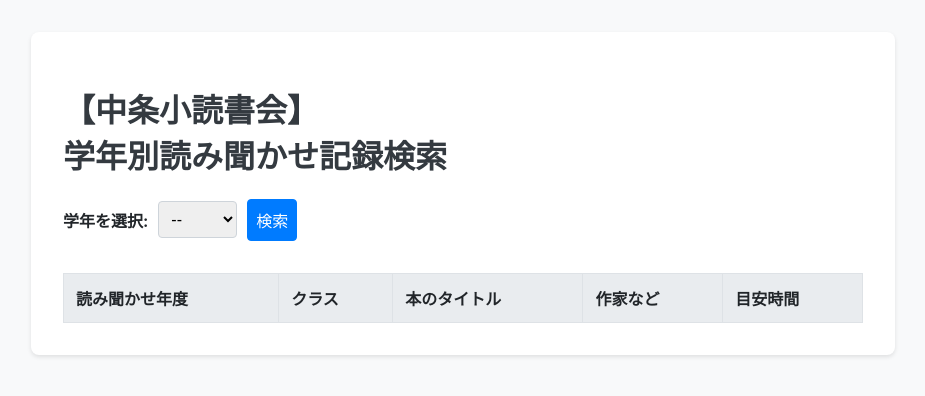
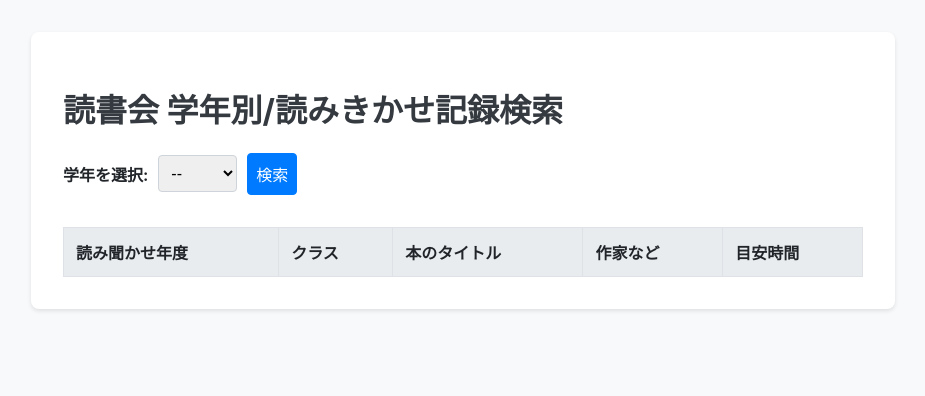
Before and after one commit to mayamaya55/chujo.dokusyo, a Flask app: page / in a window 1280 px wide. Shown: the top 396 px of the page, without its empty margins (177-1102 px from the left). Run offline with Flask 3, Linux system fonts and the light colour scheme; lists and menus that the app fills with data are empty; parts of the project's set-up code (start-up, migrations or seed data) failed here and were passed over.

Commit message:
Feat: Update title to '読書会 学年別/読みきかせ記録検索'

```diff
--- a/templates/index.html
+++ b/templates/index.html
@@ -21,7 +21,7 @@
 </head>
 <body>
     <div class="container">
-        <h1>【中条小読書会】<br>学年別読み聞かせ記録検索</h1>
+        <h1>読書会 学年別/読みきかせ記録検索</h1>
         <div class="search-form">
             <label for="grade">学年を選択:</label>
             <select id="grade">
```
